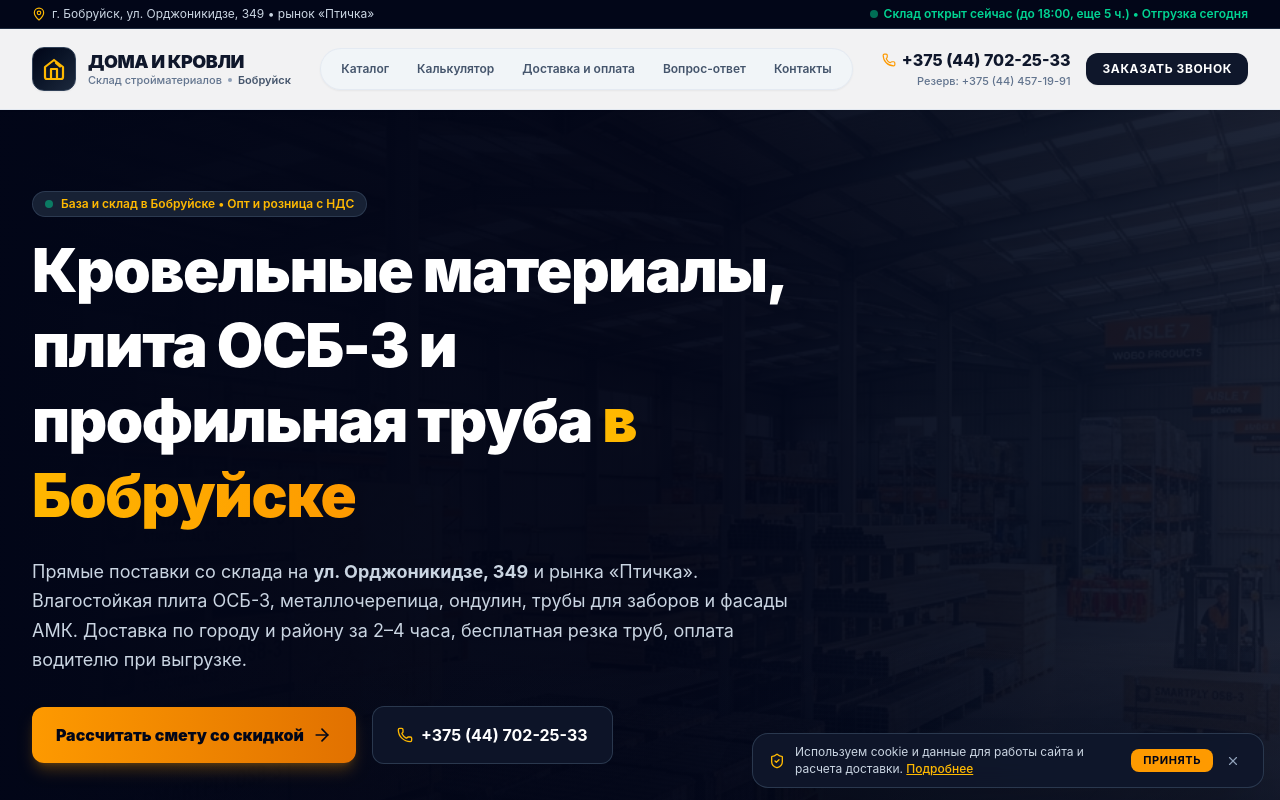
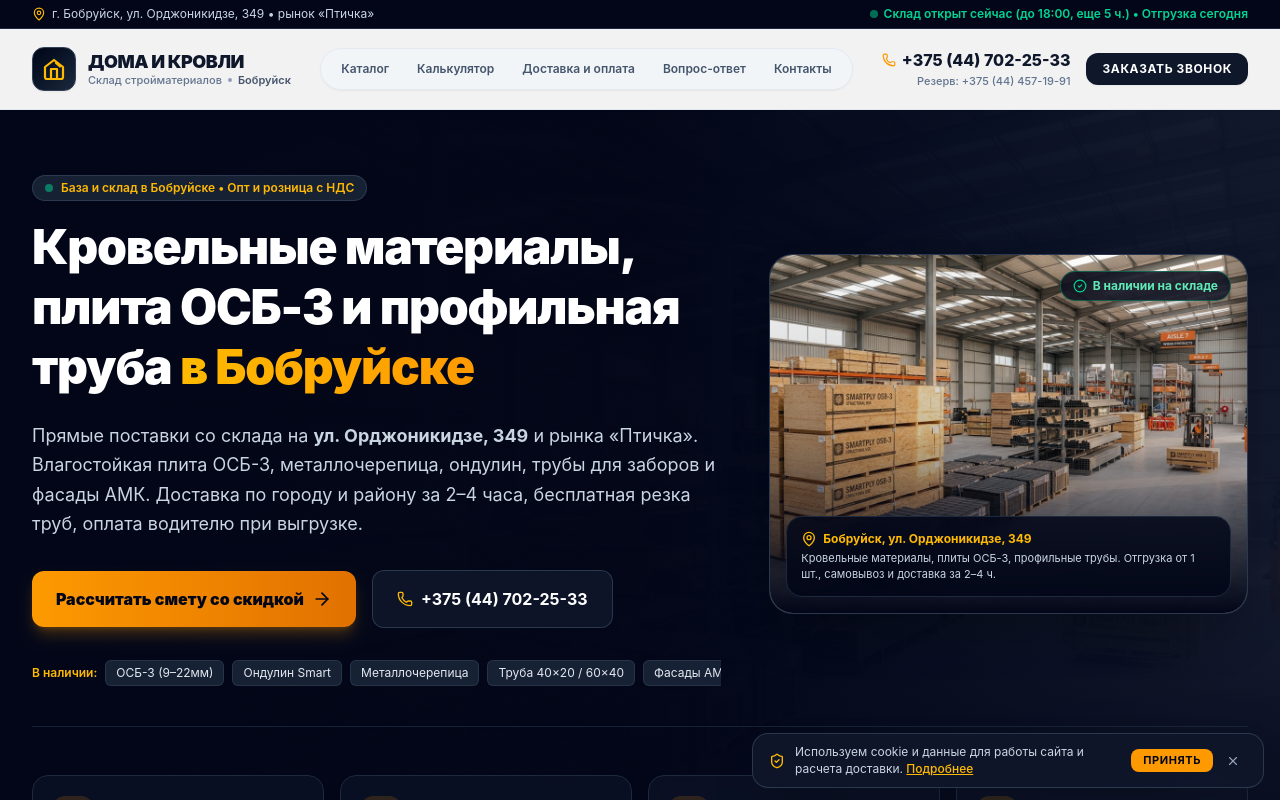
Before and after one commit to bobruisk5050-del/dom-amk-by, a React (Vite) app: page / in a window 1280 px wide. Shown: the top 800 px of the page. Built offline with nearby package versions, Linux system fonts and the light colour scheme; no server answers.

Commit message:
refactor: optimize image handling with imports
Replace hardcoded string paths with module imports to ensure proper asset bundling and resolution across the application.

```diff
--- a/src/components/Hero.tsx
+++ b/src/components/Hero.tsx
@@ -1,6 +1,7 @@
 import React from 'react';
-import { Phone, ArrowRight, Truck, Scissors, Wallet, ShieldCheck } from 'lucide-react';
+import { Phone, ArrowRight, Truck, Scissors, Wallet, ShieldCheck, MapPin, CheckCircle2 } from 'lucide-react';
 import { LeadPayload } from '../services/telegram';
+import heroDepotImg from '../assets/images/hero_building_depot_1793724166031.jpg';
 
 interface HeroProps {
   onOpenLeadModal: (initialData?: Partial<LeadPayload>) => void;
@@ -12,37 +13,40 @@ export const Hero: React.FC<HeroProps> = ({ onOpenLeadModal }) => {
       {/* Фоновое изображение склада */}
       <div className="absolute inset-0 z-0">
         <img
-          src="./images/hero_depot.jpg"
+          src={heroDepotImg}
           alt="Склад кровельных материалов и OSB-3 в Бобруйске"
-          className="w-full h-full object-cover object-center opacity-30 transform scale-105"
+          className="w-full h-full object-cover object-center opacity-20 transform scale-105"
         />
-        <div className="absolute inset-0 bg-gradient-to-r from-slate-950 via-slate-950/90 to-slate-900/75" />
+        <div className="absolute inset-0 bg-gradient-to-r from-slate-950 via-slate-950/95 to-slate-900/80" />
         <div className="absolute inset-0 bg-gradient-to-t from-slate-950 via-transparent to-transparent" />
       </div>
 
-      <div className="relative z-10 max-w-7xl mx-auto px-4 sm:px-6 lg:px-8 pt-8 pb-12 sm:pt-16 sm:pb-20 lg:pt-20 lg:pb-28">
-        <div className="max-w-3xl">
+      <div className="relative z-10 max-w-7xl mx-auto px-4 sm:px-6 lg:px-8 pt-8 pb-12 sm:pt-14 sm:pb-18 lg:pt-16 lg:pb-24">
+        <div className="grid grid-cols-1 lg:grid-cols-12 gap-8 lg:gap-12 items-center">
+
+          {/* Левая колонка: Оффер и преимущества */}
+          <div className="lg:col-span-7">
             <div className="inline-flex items-center gap-2 px-3 py-1 rounded-full bg-slate-800/80 border border-slate-700/80 backdrop-blur-md text-xs font-semibold text-amber-400 mb-4">
               <span className="w-2 h-2 rounded-full bg-emerald-400 animate-pulse" />
               <span>База и склад в Бобруйске • Опт и розница с НДС</span>
             </div>
 
-          <h1 className="text-2xl sm:text-4xl md:text-5xl lg:text-6xl font-black tracking-tight text-white leading-tight mb-4 sm:mb-6">
+            <h1 className="text-2xl sm:text-4xl md:text-5xl font-black tracking-tight text-white leading-tight mb-4 sm:mb-6">
               Кровельные материалы, плита ОСБ-3 и профильная труба{' '}
               <span className="text-transparent bg-clip-text bg-gradient-to-r from-amber-400 to-amber-500">
                 в Бобруйске
               </span>
             </h1>
 
-          <p className="text-sm sm:text-lg text-slate-300 leading-relaxed mb-6 sm:mb-8 font-normal">
+            <p className="text-sm sm:text-base md:text-lg text-slate-300 leading-relaxed mb-6 sm:mb-8 font-normal">
               Прямые поставки со склада на <b>ул. Орджоникидзе, 349</b> и рынка «Птичка». Влагостойкая плита ОСБ-3, металлочерепица, ондулин, трубы для заборов и фасады АМК.
               <span className="hidden sm:inline"> Доставка по городу и району за 2–4 часа, бесплатная резка труб, оплата водителю при выгрузке.</span>
             </p>
 
-          <div className="flex flex-col sm:flex-row items-stretch sm:items-center gap-3 sm:gap-4 mb-6 sm:mb-10">
+            <div className="flex flex-col sm:flex-row items-stretch sm:items-center gap-3 sm:gap-4 mb-6 sm:mb-8">
               <a
                 href="#calculator"
-              className="inline-flex items-center justify-center gap-2 px-5 py-3.5 sm:px-6 sm:py-4 rounded-xl bg-gradient-to-r from-amber-500 to-amber-600 hover:from-amber-400 hover:to-amber-500 text-slate-950 font-black text-sm sm:text-base shadow-lg shadow-amber-500/25 transition-all text-center"
+                className="inline-flex items-center justify-center gap-2 px-5 py-3.5 sm:px-6 sm:py-4 rounded-xl bg-gradient-to-r from-amber-500 to-amber-600 hover:from-amber-400 hover:to-amber-500 text-slate-950 font-black text-sm sm:text-base shadow-lg shadow-amber-500/25 transition-all text-center cursor-pointer"
               >
                 <span>Рассчитать смету со скидкой</span>
                 <ArrowRight className="w-4 h-4 sm:w-5 sm:h-5" />
@@ -57,7 +61,7 @@ export const Hero: React.FC<HeroProps> = ({ onOpenLeadModal }) => {
               </a>
             </div>
 
-          <div className="flex items-center gap-1.5 sm:gap-2 overflow-x-auto pb-2 text-[11px] sm:text-xs text-slate-300 scrollbar-none mb-6 sm:mb-10">
+            <div className="flex items-center gap-1.5 sm:gap-2 overflow-x-auto pb-2 text-[11px] sm:text-xs text-slate-300 scrollbar-none">
               <span className="font-semibold text-amber-400 whitespace-nowrap">В наличии:</span>
               {[
                 'ОСБ-3 (9–22мм)',
@@ -77,8 +81,42 @@ export const Hero: React.FC<HeroProps> = ({ onOpenLeadModal }) => {
             </div>
           </div>
 
+          {/* Правая колонка: Фото склада на главной */}
+          <div className="lg:col-span-5">
+            <div className="relative rounded-3xl overflow-hidden border border-slate-700/80 shadow-2xl bg-slate-900 group">
+              <img
+                src={heroDepotImg}
+                alt="Склад стройматериалов «Дома и кровли» в Бобруйске"
+                className="w-full aspect-[4/3] object-cover group-hover:scale-105 transition-transform duration-700"
+                loading="eager"
+              />
+              <div className="absolute inset-0 bg-gradient-to-t from-slate-950 via-slate-950/20 to-transparent pointer-events-none" />
+
+              {/* Бейдж наличия сверху */}
+              <div className="absolute top-3 right-3 sm:top-4 sm:right-4">
+                <span className="inline-flex items-center gap-1.5 px-3 py-1.5 rounded-full bg-slate-950/80 backdrop-blur-md border border-emerald-500/40 text-emerald-300 text-xs font-bold shadow-md">
+                  <CheckCircle2 className="w-3.5 h-3.5 text-emerald-400" />
+                  <span>В наличии на складе</span>
+                </span>
+              </div>
+
+              {/* Адрес склада внизу фото */}
+              <div className="absolute bottom-3 left-3 right-3 sm:bottom-4 sm:left-4 sm:right-4 p-3.5 rounded-2xl bg-slate-950/85 backdrop-blur-md border border-slate-800 text-xs space-y-1">
+                <div className="flex items-center gap-1.5 text-amber-400 font-bold">
+                  <MapPin className="w-4 h-4 flex-shrink-0" />
+                  <span>Бобруйск, ул. Орджоникидзе, 349</span>
+                </div>
+                <p className="text-[11px] text-slate-300 leading-snug">
+                  Кровельные материалы, плиты ОСБ-3, профильные трубы. Отгрузка от 1 шт., самовывоз и доставка за 2–4 ч.
+                </p>
+              </div>
+            </div>
+          </div>
+
+        </div>
+
         {/* 4 ключевых преимущества */}
-        <div className="grid grid-cols-2 lg:grid-cols-4 gap-2.5 sm:gap-4 pt-3 border-t border-slate-800/80">
+        <div className="grid grid-cols-2 lg:grid-cols-4 gap-2.5 sm:gap-4 pt-8 sm:pt-12 mt-8 border-t border-slate-800/80">
           <div className="p-3 sm:p-5 rounded-xl sm:rounded-2xl bg-slate-900/60 border border-slate-800 backdrop-blur-sm">
             <div className="w-8 h-8 sm:w-10 sm:h-10 rounded-lg sm:rounded-xl bg-amber-500/15 text-amber-400 flex items-center justify-center mb-2">
               <Truck className="w-4 h-4 sm:w-5 sm:h-5" />
--- a/src/data/catalog.ts
+++ b/src/data/catalog.ts
@@ -1,3 +1,9 @@
+import osbImg from '../assets/images/osb_boards_stock_1793724166182.jpg';
+import roofingImg from '../assets/images/roofing_tiles_stock_1793724180609.jpg';
+import pipesImg from '../assets/images/profile_pipes_metal_1793724180202.jpg';
+import facadeImg from '../assets/images/facade_amk_brick_1793724196363.jpg';
+import heroDepotImg from '../assets/images/hero_building_depot_1793724166031.jpg';
+
 export interface Product {
   id: string;
   title: string;
@@ -25,7 +31,7 @@ export const CATALOG_PRODUCTS: Product[] = [
     title: 'Плита OSB-3 (ОСБ) влагостойкая Kronospan',
     category: 'osb',
     categoryLabel: 'OSB-3 (ОСБ) плита',
-    image: './images/osb_boards.jpg',
+    image: osbImg,
     badge: 'Хит продаж',
     shortDesc: 'Ориентированно-стружечная влагостойкая плита повышенной прочности для сплошного настила кровли, каркасных стен, перегородок и черновых полов.',
     specs: [
@@ -45,7 +51,7 @@ export const CATALOG_PRODUCTS: Product[] = [
     title: 'Металлочерепица «Монтеррей» и «Нордик» (0.45 / 0.5 мм)',
     category: 'roofing',
     categoryLabel: 'Кровельные материалы',
-    image: './images/roofing_tiles.jpg',
+    image: roofingImg,
     badge: 'Гарантия до 25 лет',
     shortDesc: 'Классическая металлочерепица с защитным цинковым слоем и полимерным матовым/глянцевым покрытием (RAL 7024 графит, RAL 8017 шоколад, RAL 3005 вишня, RAL 6005 зеленый мох).',
     specs: [
@@ -64,7 +70,7 @@ export const CATALOG_PRODUCTS: Product[] = [
     title: 'Еврошифер Ондулин Smart (Onduline)',
     category: 'roofing',
     categoryLabel: 'Кровельные материалы',
-    image: './images/roofing_tiles.jpg',
+    image: roofingImg,
     badge: 'Легкий монтаж',
     shortDesc: 'Оригинальный битумный волнистый лист с «умным» замком Smart Lock. Не шумит во время дождя, легкий вес (не перегружает стропила), не ржавеет и не конденсирует влагу.',
     specs: [
@@ -83,7 +89,7 @@ export const CATALOG_PRODUCTS: Product[] = [
     title: 'Труба профильная стальная (квадратная и прямоугольная)',
     category: 'pipes',
     categoryLabel: 'Профильная труба',
-    image: './images/profile_pipes.jpg',
+    image: pipesImg,
     badge: 'Резка в размер',
     shortDesc: 'Горячекатаная и холоднокатаная профильная труба для изготовления заборов, ворот, калиток, навесов, теплиц и кровельных ферм. Бесплатная резка для удобной перевозки!',
     specs: [
@@ -102,7 +108,7 @@ export const CATALOG_PRODUCTS: Product[] = [
     title: 'Фасадная декоративная система АМК (кирпич на сетке)',
     category: 'facade',
     categoryLabel: 'Фасады АМК',
-    image: './images/facade_amk.jpg',
+    image: facadeImg,
     badge: 'Оригинал АМК',
     shortDesc: 'Инновационное покрытие из натуральной мраморной крошки на армирующей стеклосетке. Монтируется на клей для утеплителя на любые поверхности: газосиликат, пенопласт, минвату, ОСБ, гипсокартон.',
     specs: [
@@ -121,7 +127,7 @@ export const CATALOG_PRODUCTS: Product[] = [
     title: 'Профнастил оцинкованный и полимерный (С-8, МП-20)',
     category: 'roofing',
     categoryLabel: 'Кровельные материалы',
-    image: './images/roofing_tiles.jpg',
+    image: roofingImg,
     badge: 'Для крыши и забора',
     shortDesc: 'Профилированный лист для заборов, фасадов и кровли. Жесткая геометрия волны, стойкое защитное антикоррозийное полимерное покрытие с обеих сторон.',
     specs: [
@@ -140,7 +146,7 @@ export const CATALOG_PRODUCTS: Product[] = [
     title: 'Кровельные диффузионные мембраны и пленки Ютавек / Технониколь',
     category: 'insulation',
     categoryLabel: 'Изоляция и мембраны',
-    image: './images/hero_depot.jpg',
+    image: heroDepotImg,
     badge: 'Европейское качество',
     shortDesc: 'Трехслойные супердиффузионные ветро-влагозащитные мембраны и пароизоляционные пленки для защиты утеплителя и деревянных стропил от влаги, пара и выдувания тепла.',
     specs: [
@@ -159,7 +165,7 @@ export const CATALOG_PRODUCTS: Product[] = [
     title: 'Водосточные системы (пластиковые и металлические)',
     category: 'drainage',
     categoryLabel: 'Водосточные системы',
-    image: './images/roofing_tiles.jpg',
+    image: roofingImg,
     badge: 'Полный комплект',
     shortDesc: 'Надежные водостоки Döcke и металл с глубоким желобом. Предотвращают размывание фундамента и намокание фасада. Полный комплект: желоба, трубы, воронки, колена, кронштейны.',
     specs: [
```
Also changed, not shown: .aistudio/artifacts/brain/0648cc81-752a-448a-8ae1-3ccfe07b36be/.tempmediaStorage/media_1793880071131_0adf21a5.jpg (added). Lines whose indentation alone changed are shown as unchanged.
